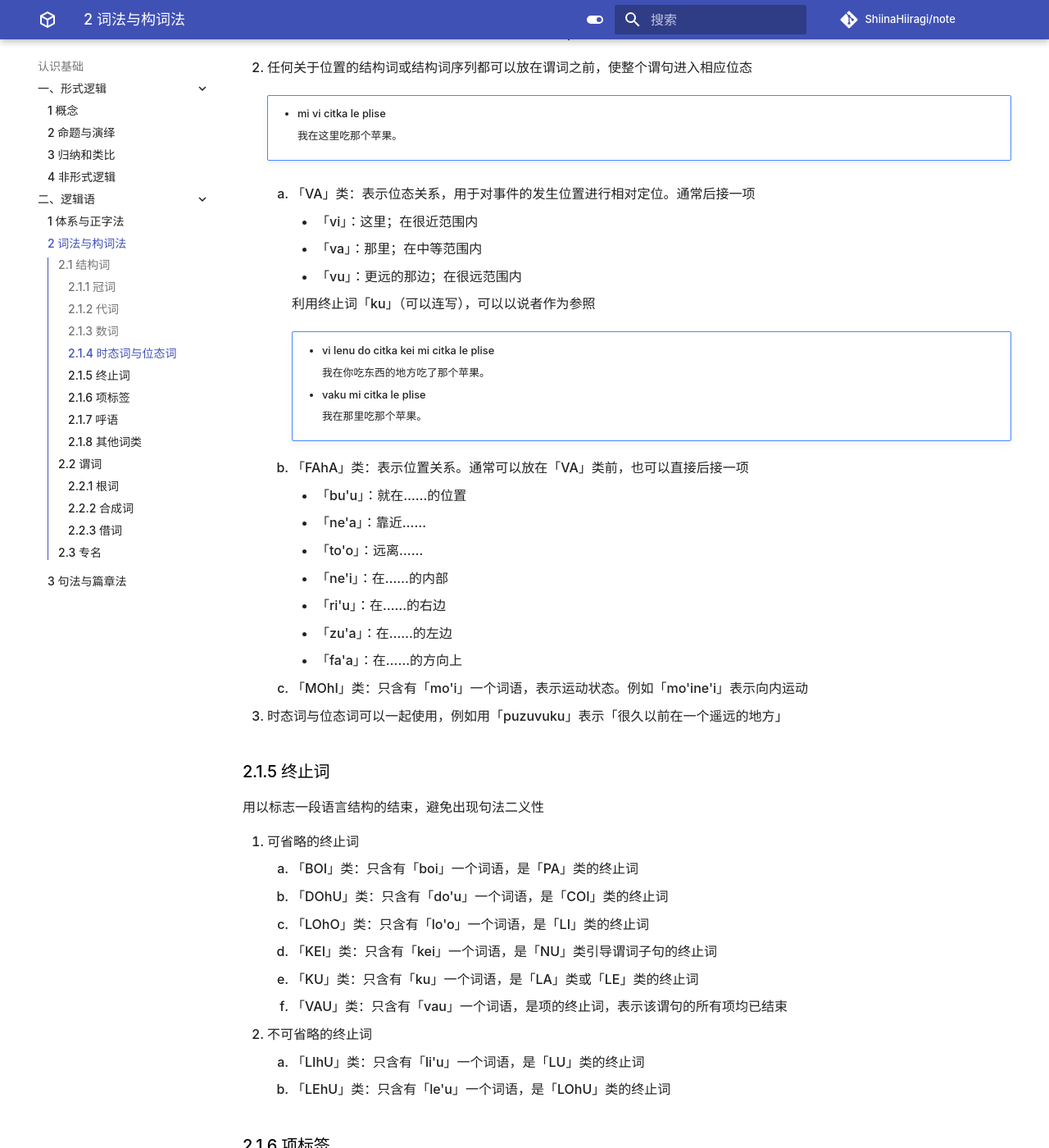
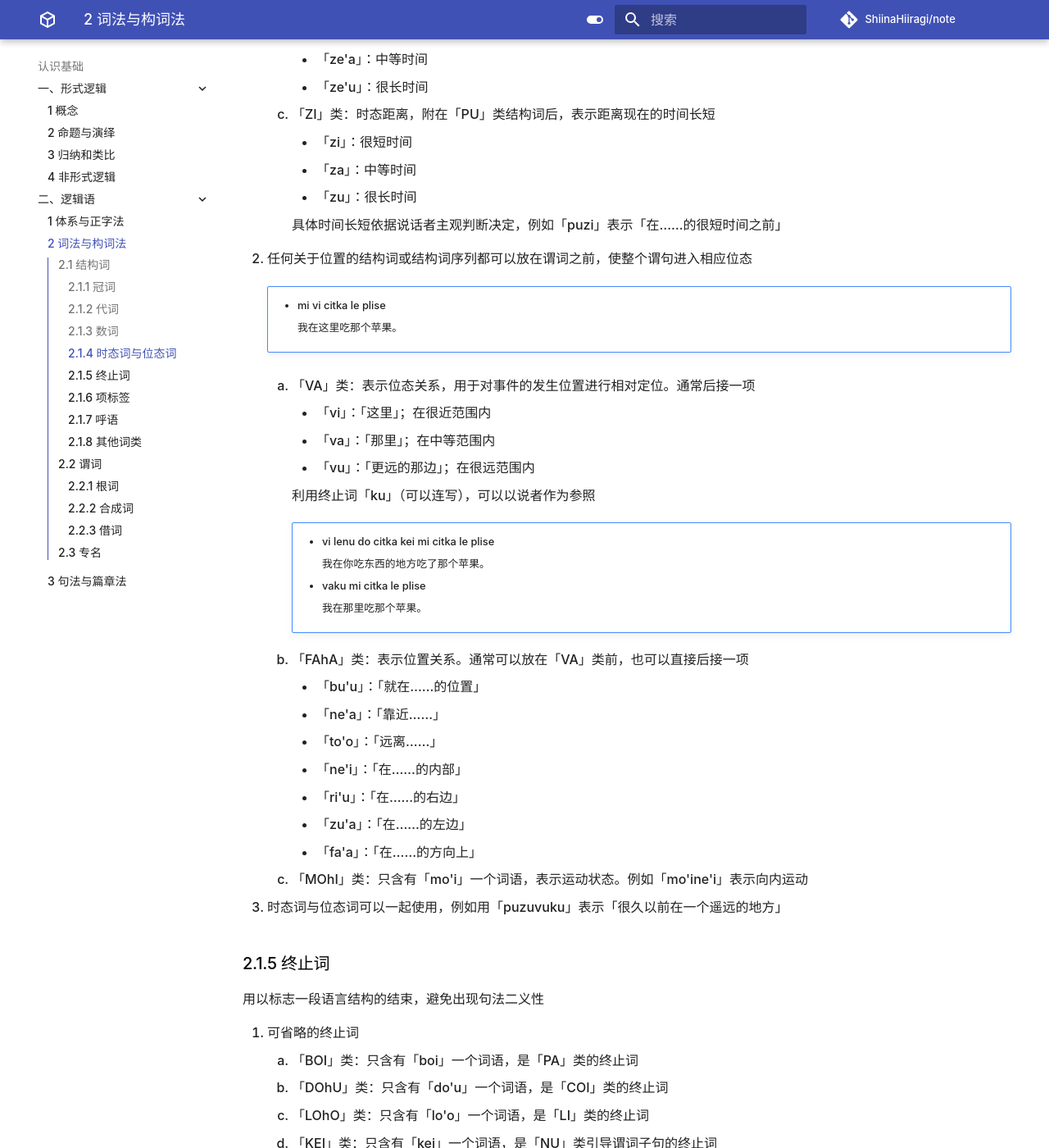
Before and after one commit to ShiinaHiiragi/note, an MkDocs documentation site: the page built from docs/cogn/jbo/lex.md, in a window 1280 px wide and 1400 px high, scrolled down 5052 px. Shown: the whole window at 82% size. Built offline with MkDocs 1.6.1 and Material for MkDocs 9.7.7, drawn with Linux system fonts in a browser that asks for light colours; comment, search, counter and statistics services are not loaded; some of the changed text lies outside the part shown.

Commit message:
change meaning

```diff
--- a/docs/cogn/jbo/lex.md
+++ b/docs/cogn/jbo/lex.md
@@ -45,9 +46,9 @@
         - 「ra」：前文出现的稍远项（非量化）
         - 「ru」：前文出现的更远项（非量化）
     5. 「KOhA6」类：对客体的指代
-        - 「ti」：这，说者附近的东西或地方
-        - 「ta」：那，听者附近的东西或地方
-        - 「tu」：那，远离说者和听者的事物
+        - 「ti」：「这」，说者附近的东西或地方
+        - 「ta」：「那」，听者附近的东西或地方
+        - 「tu」：「那」，远离说者和听者的事物
     6. 「KOhA7」类：对项的指代
         - 「ma」：「什么」，对项发起提问，用于疑问句中
         - 「zo'e」：未指定值，表示该项在谓句中不重要
@@ -208,9 +220,9 @@
             我在这里吃那个苹果。
 
     1. 「VA」类：表示位态关系，用于对事件的发生位置进行相对定位。通常后接一项
-        - 「vi」：这里；在很近范围内
-        - 「va」：那里；在中等范围内
-        - 「vu」：更远的那边；在很远范围内
+        - 「vi」：「这里」；在很近范围内
+        - 「va」：「那里」；在中等范围内
+        - 「vu」：「更远的那边」；在很远范围内
 
         利用终止词「ku」（可以连写），可以以说者作为参照
 
@@ -224,13 +236,13 @@
                 我在那里吃那个苹果。
 
     2. 「FAhA」类：表示位置关系。通常可以放在「VA」类前，也可以直接后接一项
-        - 「bu'u」：就在……的位置
-        - 「ne'a」：靠近……
-        - 「to'o」：远离……
-        - 「ne'i」：在……的内部
-        - 「ri'u」：在……的右边
-        - 「zu'a」：在……的左边
-        - 「fa'a」：在……的方向上
+        - 「bu'u」：「就在……的位置」
+        - 「ne'a」：「靠近……」
+        - 「to'o」：「远离……」
+        - 「ne'i」：「在……的内部」
+        - 「ri'u」：「在……的右边」
+        - 「zu'a」：「在……的左边」
+        - 「fa'a」：「在……的方向上」
     3. 「MOhI」类：只含有「mo'i」一个词语，表示运动状态。例如「mo'ine'i」表示向内运动
 
 3. 时态词与位态词可以一起使用，例如用「puzuvuku」表示「很久以前在一个遥远的地方」
@@ -284,9 +296,9 @@
     - 「fu」：根词的第五位
 2. 「GOI」类：限制性关系短语标记词
     1. 属格
-        - 「pe」：最松散的属格，表示「与……有关」
-        - 「po」：正常属格，表示「特定于……」
-        - 「po'e」：表示不可剥夺的财产，表示「属于……」
+        - 「pe」：「与……有关」，表示最松散的属格
+        - 「po」：「特定于……」，表示正常属格
+        - 「po'e」：「属于……」，表示表示不可剥夺的财产
 
         !!! note ""
             - le skari[^7] pe le plise
```
Also changed, not shown: other parts of docs/cogn/jbo/lex.md (+21 -8 lines), docs/cogn/jbo/syntax.md (+44 -43 lines).
